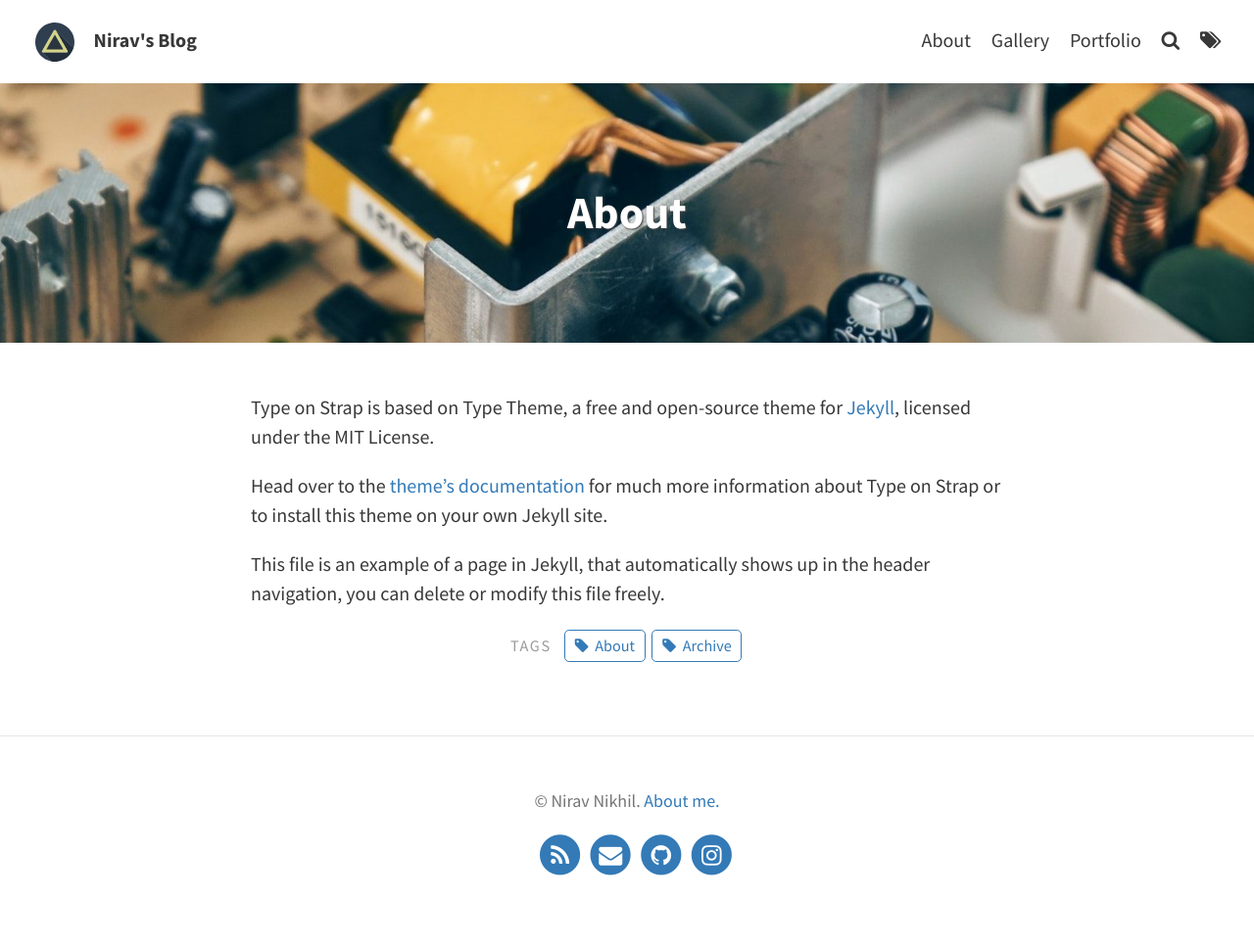
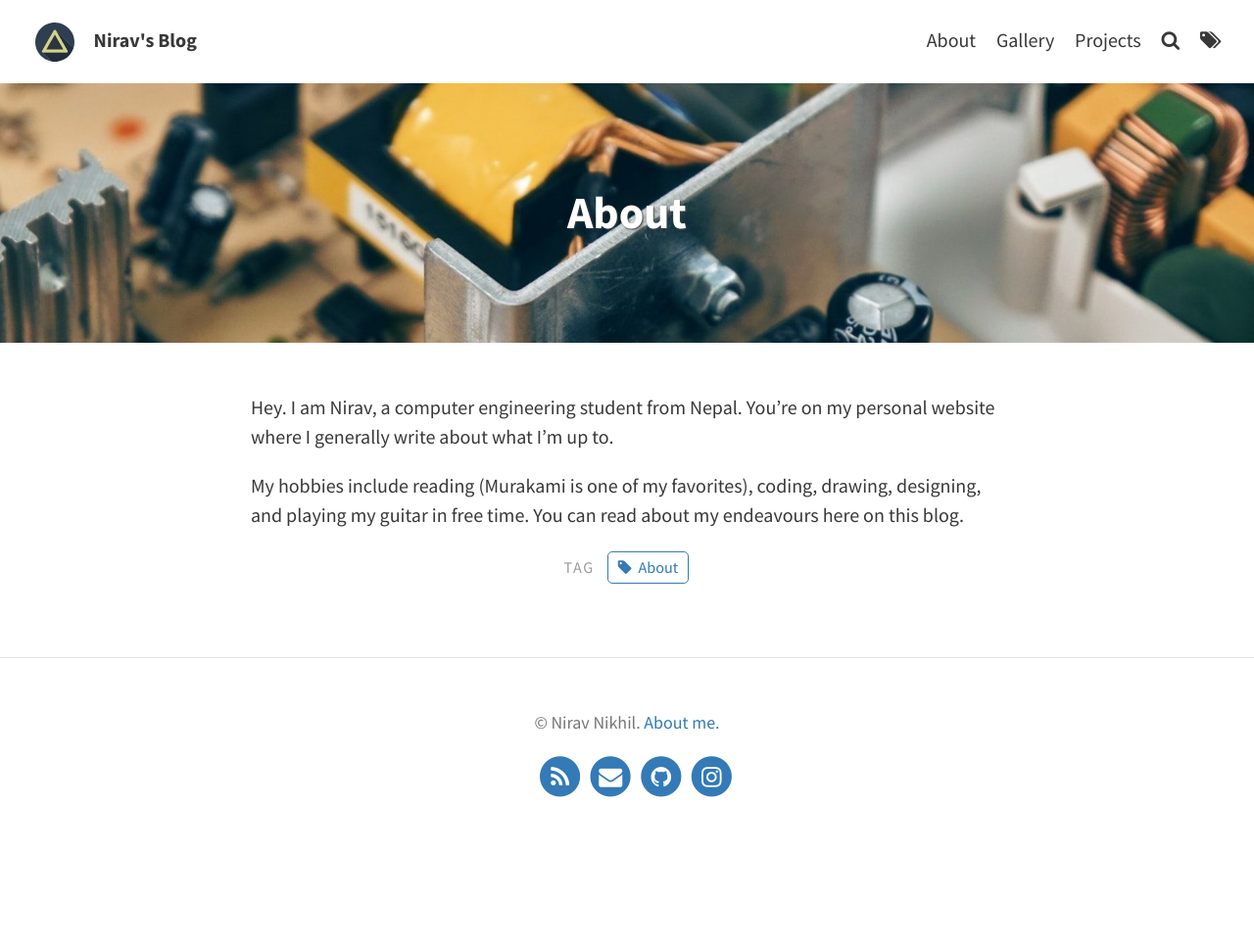
Before and after one commit to niravcodes/niravcodes.github.io, a Jekyll site: the page built from pages/about.md, in a window 1280 px wide. Shown: the whole page at 98% size. Built offline with Jekyll 4.4.1, drawn with Linux system fonts in a browser that asks for light colours; after the commit the page ends 900 px from its top, so only the background shows below that.

Commit message:
changed portfolio to project

```diff
--- a/pages/ab2.md
+++ /dev/null
@@ -1,13 +0,0 @@
----
-layout: page
-title: About
-permalink: /about/
-feature-img: "assets/img/pexels/circuit.jpeg"
-tags: [About, Archive]
----
-
-Type on Strap is based on Type Theme, a free and open-source theme for [Jekyll](http://jekyllrb.com/), licensed under the MIT License.
-
-Head over to the [theme's documentation](https://github.io/sylhare/Type-on-Strap) for much more information about Type on Strap or to install this theme on your own Jekyll site.
-
-This file is an example of a page in Jekyll, that automatically shows up in the header navigation, you can delete or modify this file freely.
--- /dev/null
+++ b/pages/about.md
@@ -0,0 +1,12 @@
+---
+layout: page
+title: About
+permalink: "/about/"
+feature-img: assets/img/pexels/circuit.jpeg
+tags:
+- About
+
+---
+Hey. I am Nirav, a computer engineering student from Nepal. You're on my personal website where I generally write about what I'm up to.
+
+My hobbies include reading (Murakami is one of my favorites), coding, drawing, designing, and playing my guitar in free time. You can read about my endeavours here on this blog.
```
Also changed, not shown: pages/gallery.md (+1 -0 lines), pages/portfolio.md (deleted, +0 -10 lines), pages/projects.md (added, +9 -0 lines).
